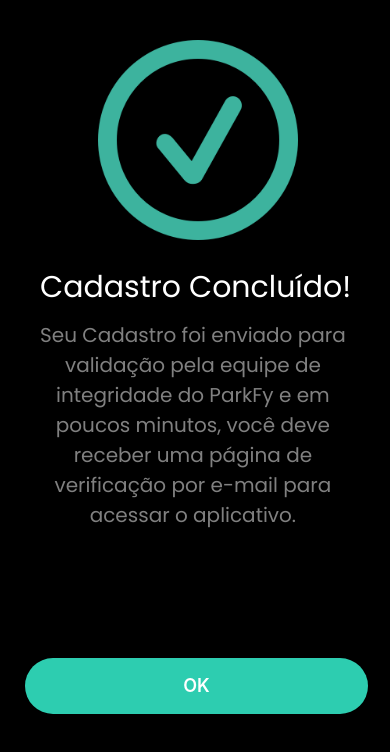
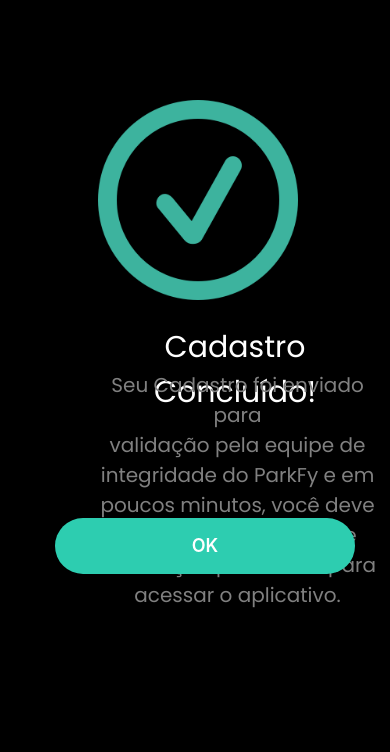
Before and after one commit to Parkfy-Team/Parkfy-Project, a React Native app in the folder Parkfy/: screen /Screen_CadastroConcluido in a window 390 px wide. Shown: the top 752 px of the page. Built offline with nearby package versions, Linux system fonts and the light colour scheme.

Commit message:
fixed cadastro concluído

```diff
--- a/Parkfy/src/pages/Fotos.js
+++ b/Parkfy/src/pages/Fotos.js
@@ -17,6 +17,7 @@ import {ScrollView,
   import { StatusBar, TurboModuleRegistry } from 'react-native';
   import { useFonts } from 'expo-font';
   import React, { useState } from "react";
+  import { FontAwesome } from '@expo/vector-icons';
 
   import {css_Fotos} from '../styles/FotosStyle.js';
 
@@ -56,7 +57,7 @@ import {ScrollView,
       </TouchableOpacity>
 
       <TouchableOpacity onPress={enviarButton} style={css_Fotos.enviarBtn}>
-        <Text style={css_Fotos.enviarText}>Enviar</Text>
+        <FontAwesome name="send" size={23} color="white"/>
       </TouchableOpacity>
     </>
     )
--- a/Parkfy/src/styles/CadastroConcluidoStyle.js
+++ b/Parkfy/src/styles/CadastroConcluidoStyle.js
@@ -22,7 +22,7 @@ const css_CadastroConcluido = StyleSheet.create({
 
     image: {
         position:'absolute',
-        top: PixelRatio.roundToNearestPixel(40),
+        top: PixelRatio.roundToNearestPixel(100),
         left: '25%',
         width:PixelRatio.roundToNearestPixel(200),
         height:PixelRatio.roundToNearestPixel(200),
@@ -32,8 +32,8 @@ const css_CadastroConcluido = StyleSheet.create({
         fontFamily:"poppins_regular",
         position:'absolute',
         color: 'white',
-        top: PixelRatio.roundToNearestPixel(265),
-        left: PixelRatio.roundToNearestPixel(40),
+        top: PixelRatio.roundToNearestPixel(325),
+        left: PixelRatio.roundToNearestPixel(80),
         textAlign: 'center',
         fontWeight: '500',
         fontSize: PixelRatio.roundToNearestPixel(30),
@@ -44,8 +44,8 @@ const css_CadastroConcluido = StyleSheet.create({
         fontFamily:"poppins_regular",
         position:'absolute',
         color: 'grey',
-        top: PixelRatio.roundToNearestPixel(320),
-        left: PixelRatio.roundToNearestPixel(40),
+        top: PixelRatio.roundToNearestPixel(370),
+        left: PixelRatio.roundToNearestPixel(85),
         fontWeight: '500',
         fontSize: PixelRatio.roundToNearestPixel(20),
         textAlign: 'center',
@@ -58,11 +58,11 @@ const css_CadastroConcluido = StyleSheet.create({
         padding:(16,16),
         position: "absolute",
         height: PixelRatio.roundToNearestPixel(56),
-        bottom: PixelRatio.roundToNearestPixel(130),
-        width: PixelRatio.roundToNearestPixel(343),
+        bottom: PixelRatio.roundToNearestPixel(270),
+        width: PixelRatio.roundToNearestPixel(300),
         backgroundColor: '#2DCDB0',
         borderRadius: PixelRatio.roundToNearestPixel(100),
-        marginLeft: PixelRatio.roundToNearestPixel(25)
+        marginLeft: PixelRatio.roundToNearestPixel(55)
     },
 
     okText: {
--- a/Parkfy/src/styles/CameraStyle.js
+++ b/Parkfy/src/styles/CameraStyle.js
@@ -24,7 +24,7 @@ const css_Camera = StyleSheet.create({
         backgroundColor: '#2DCDB0',
         margin: PixelRatio.roundToNearestPixel(20),
         borderRadius: PixelRatio.roundToNearestPixel(10),
-        height: PixelRatio.roundToNearestPixel(50),
+        height: PixelRatio.roundToNearestPixel(70),
     },
 
     camera: {
```
